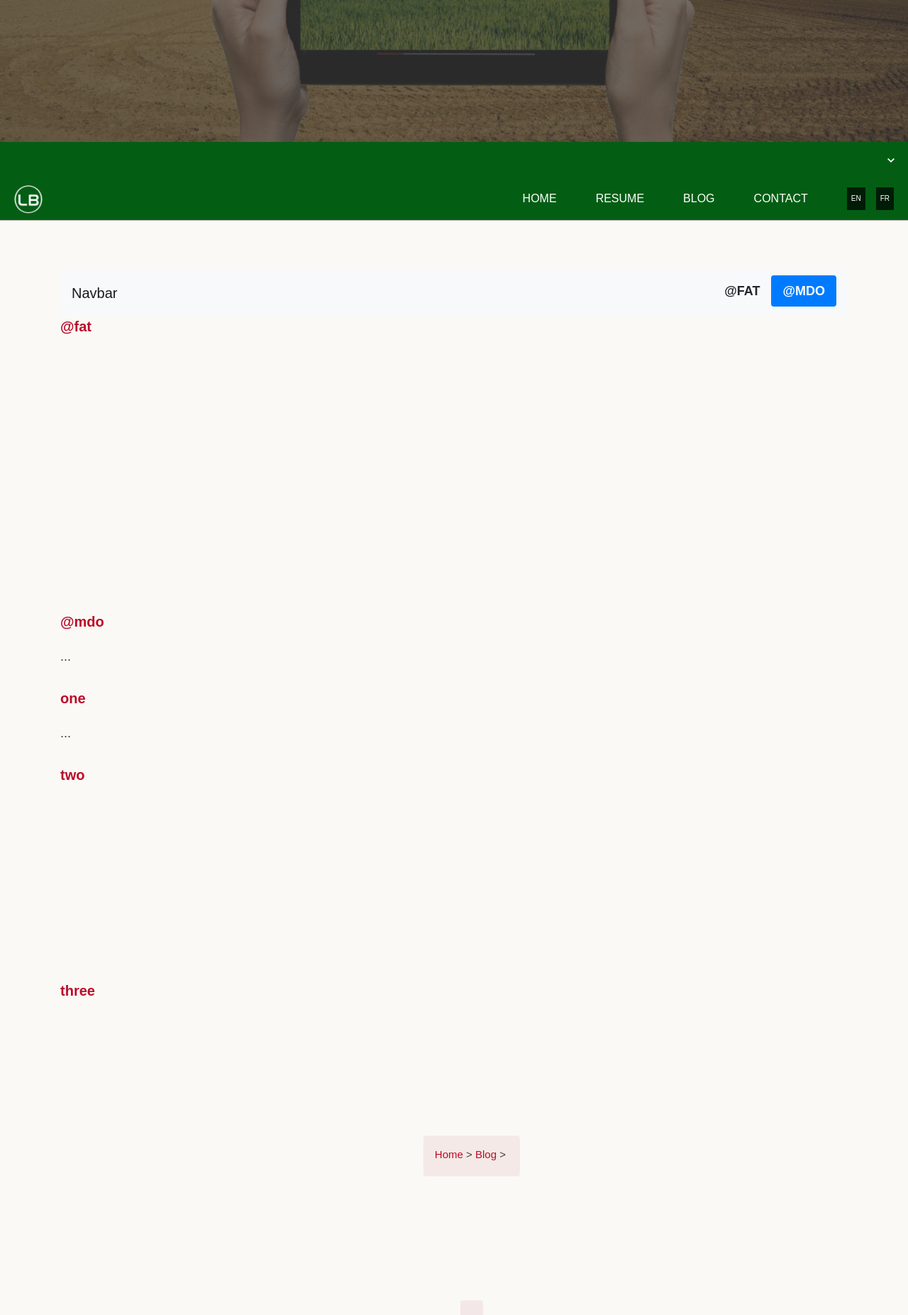
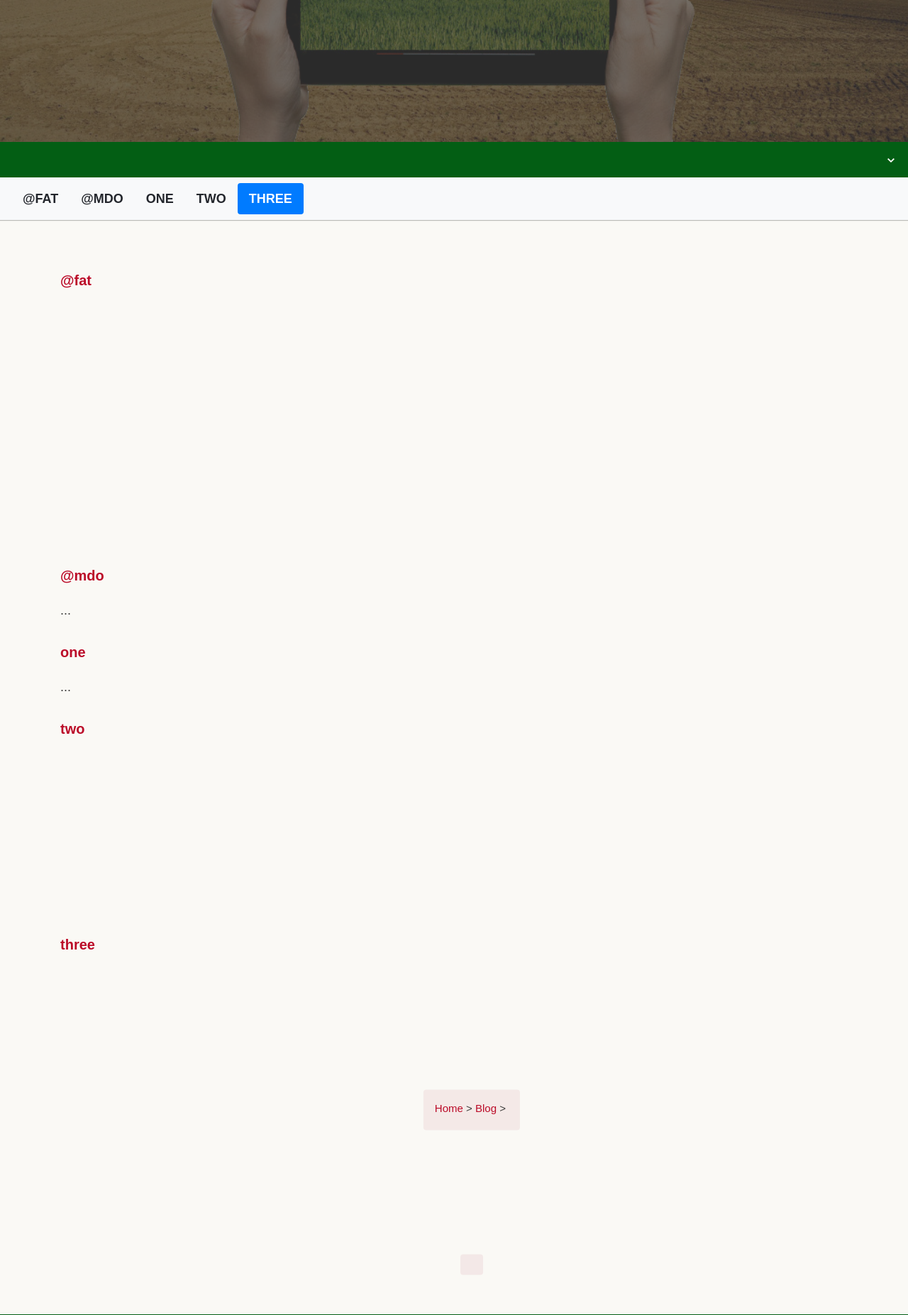
Before and after one commit to LaurieBe/website, a PHP site: page /a1.php in a window 1280 px wide. Shown: the part 550-2403 px from the top of the page at 71% size. Run offline with PHP 8.4, Linux system fonts and the light colour scheme.

Commit message:
test scrollspy fonctionnel

```diff
--- a/laurie.besinet.net/a1.php
+++ b/laurie.besinet.net/a1.php
@@ -9,7 +9,7 @@
 <!-- Head -->
 <?php include("head.php"); ?>
 
-<body>
+<body data-spy="scroll" data-target="#navbar-example2" data-offset="0">
   <!-- Header -->
   <?php include("header.php"); ?>
 
@@ -17,18 +17,7 @@
   <div id="a1" class="page">
   	<div id="content" class="container">
 
-      <nav id="navbar-example2" class="navbar navbar-light bg-light">
-        <a class="navbar-brand" href="#">Navbar</a>
-        <ul class="nav nav-pills">
-          <li class="nav-item">
-            <a class="nav-link" href="#fat">@fat</a>
-          </li>
-          <li class="nav-item">
-            <a class="nav-link" href="#mdo">@mdo</a>
-          </li>
-        </ul>
-      </nav>
-      <div data-spy="scroll" data-target="#navbar-example2" data-offset="330">
+      <div>
         <h4 id="fat">@fat</h4>
         <p><br><br><br><br><br><br><br><br><br><br><br><br></p>
         <h4 id="mdo">@mdo</h4>
--- a/laurie.besinet.net/header.php
+++ b/laurie.besinet.net/header.php
@@ -24,24 +24,35 @@
 <!-- Header -->
 <header>
     <div class="sticky-nav">
-      <a id="mobile-nav" class="menu-nav" href="#menu-nav" style="padding-left: 40px;"></a>
 
         <div>
-          <a id="goUp" href="index.php#home-slider" title="Laurie Besinet" style="line-height: 60px;">
-            <img src="_include/img/LB logo nb fond transp.png" style="max-height: 40px;vertical-align: middle;padding-left: 20px;">
-          </a>
-          <nav id="menu">
-            <ul id="menu-nav">
-              <li><a class="external i18n_home" href="index.php#work"></a></li>
-              <li><a class="external i18n_resume" href="cv.php#resume"></a></li>
-              <li><a class="external i18n_blog" href="blog.php#blog"></a></li>
-              <li><a class="i18n_contact" href="#social-area"></a></li>
-              <li>
-                <button class="button button-mini" onclick="i18next.changeLanguage('en')">EN</button>
-                <button class="button button-mini" onclick="i18next.changeLanguage('fr')">FR</button>
+          <nav id="navbar-example2" class="navbar navbar-light bg-light">
+            <ul class="nav nav-pills">
+
+              <li class="nav-item">
+                <a class="nav-link" href="#fat">@fat</a>
               </li>
+
+              <li class="nav-item">
+                <a class="nav-link" href="#mdo">@mdo</a>
+              </li>
+
+              <li class="nav-item">
+                <a class="nav-link" href="#one">one</a>
+              </li>
+
+              <li class="nav-item">
+                <a class="nav-link" href="#two">two</a>
+              </li>
+
+              <li class="nav-item">
+                <a class="nav-link" href="#three">three</a>
+              </li>
+
             </ul>
           </nav>
+
         </div>
+      </div>
 
 </header>
```
